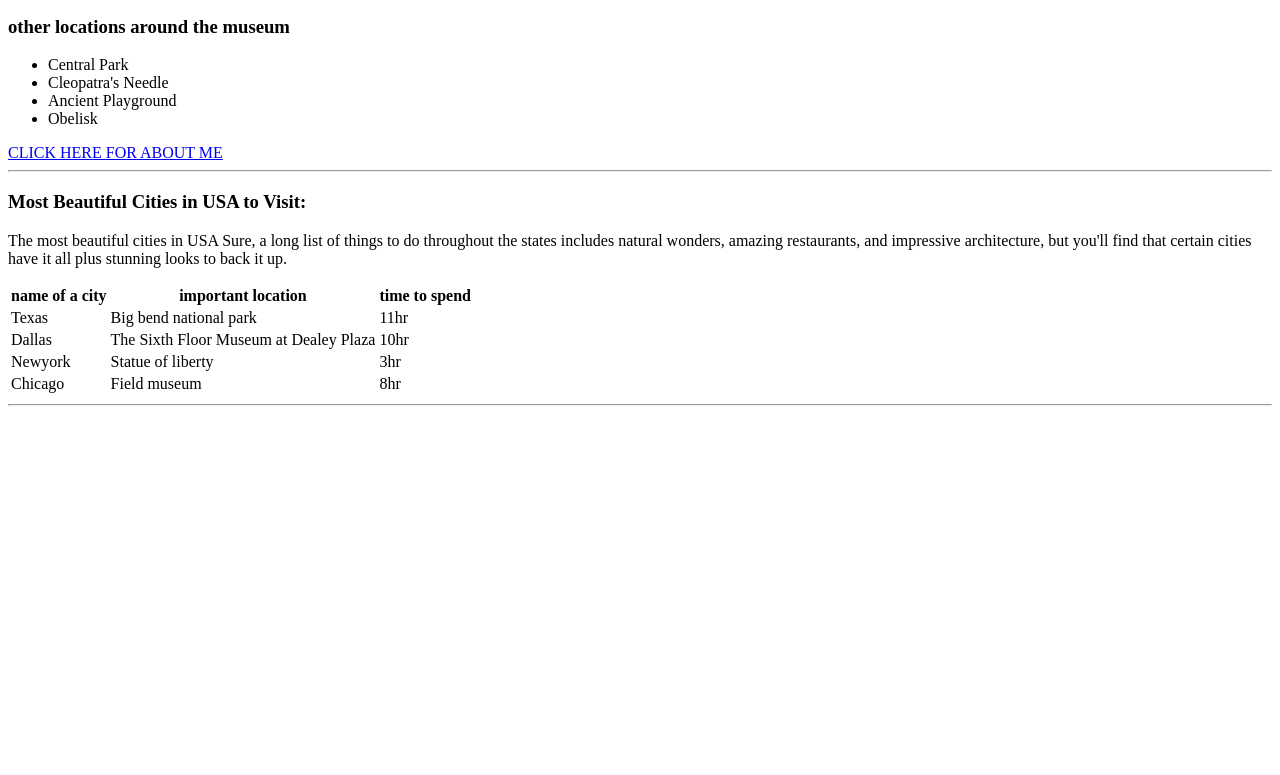
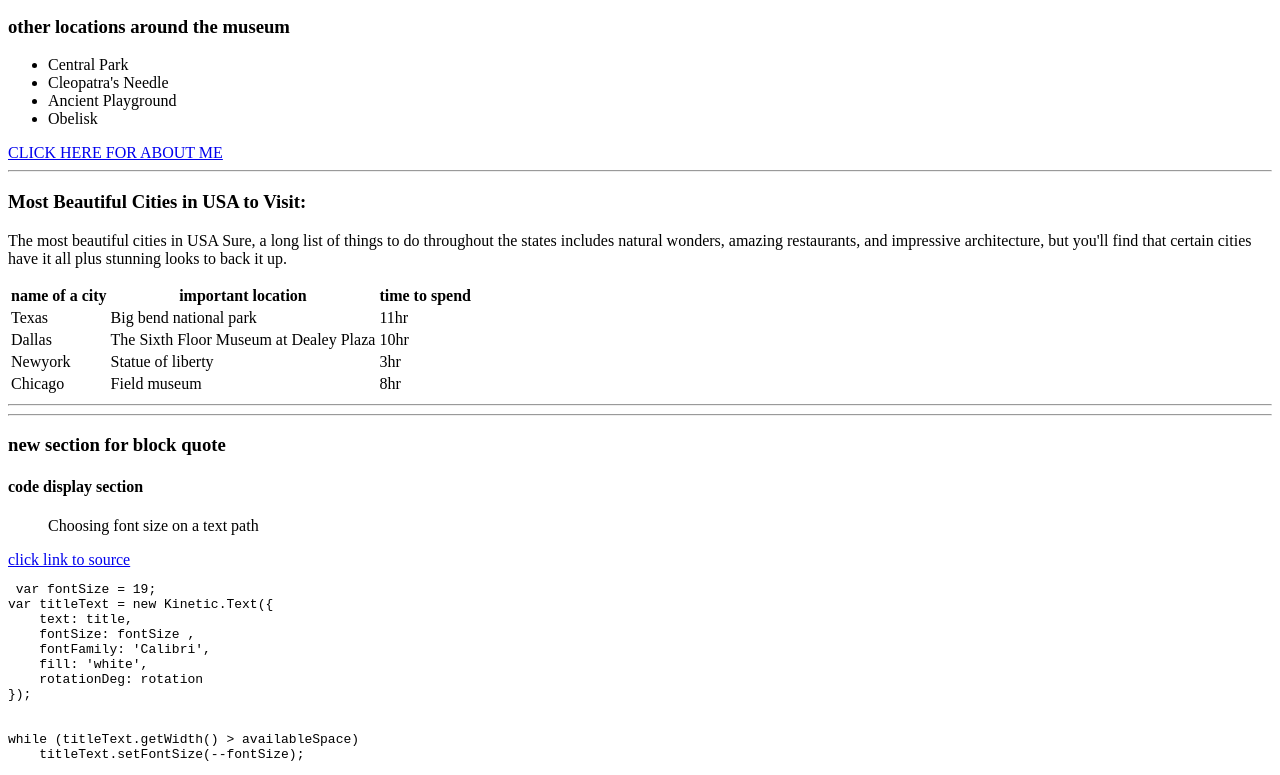
Before and after one commit to 44-563-Web-Apps-F22/44563-webapps-assignment-3-Navya0298, a plain HTML site: page index.html in a window 1280 px wide. Shown: the part 387-1162 px from the top of the page. Before the commit the page ends 801 px from the top, so only its background shows below. Drawn offline with Linux system fonts and the light colour scheme.

Commit message:
modified file2

```diff
--- a/index.html
+++ b/index.html
@@ -61,5 +61,29 @@
 </table>
 <hr>
 
+<hr>
+<h3>new section for block quote</h3>
+<h4>code display section</h4>
+
+
+<blockquote cite="https://stackoverflow.com/questions/14525373/choosing-font-size-on-a-text-path">Choosing font size on a text path</blockquote>
+
+<a href="https://stackoverflow.com/questions/14525373/choosing-font-size-on-a-text-path">click link to source</a>
+
+<pre>
+ var fontSize = 19;
+var titleText = new Kinetic.Text({
+    text: title,
+    fontSize: fontSize ,
+    fontFamily: 'Calibri',
+    fill: 'white',
+    rotationDeg: rotation
+});
+
+
+while (titleText.getWidth() > availableSpace)
+    titleText.setFontSize(--fontSize);
+</pre>
+
 </body>
 </html>
```
Also changed, not shown: 1 other file.
